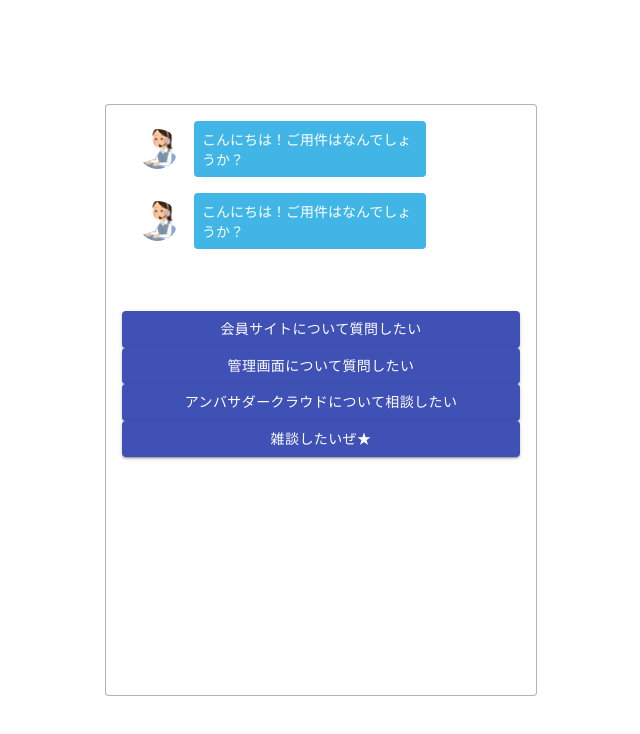
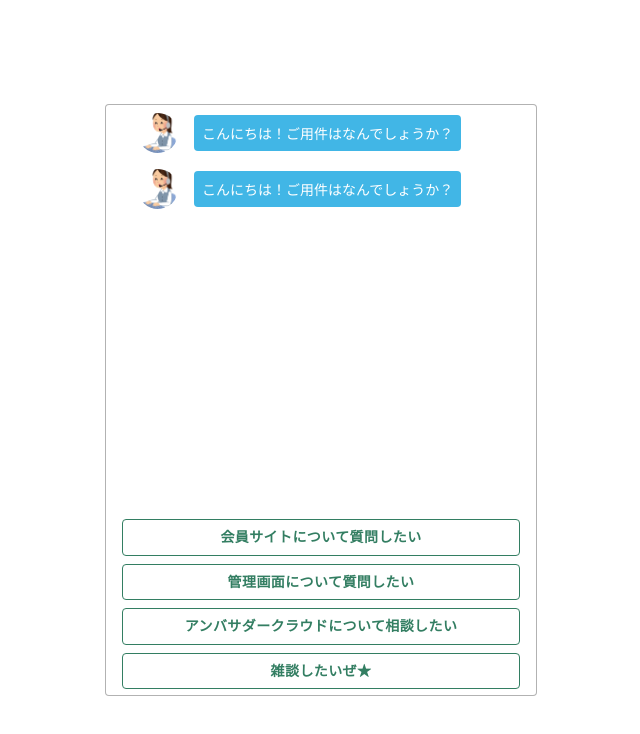
Before and after one commit to kamada-maki/react-firebase-chatbotdemo, a React (Create React App) app: page / in a window 1280 px wide. Shown: the top 734 px of the page, without its empty margins (319-959 px from the left). Built offline with nearby package versions, Linux system fonts and the light colour scheme.

Commit message:
add-chat-answer-css

```diff
--- a/src/components/Answer.jsx
+++ b/src/components/Answer.jsx
@@ -1,16 +1,26 @@
 import React from "react";
+import { makeStyles,createStyles } from "@material-ui/core/styles";
 import Button from '@material-ui/core/Button';
-import { makeStyles } from "@material-ui/core";
 
-const useStyles = makeStyles (() => ({
-  root: {
-  },
-}));
+const useStyles = makeStyles(() =>
+  createStyles({
+    "button": {
+      borderColor: "#337e62",
+      color: "#337e62",
+      fontWeight: 600,
+      marginBottom: '8px',
+      "&:hover": {
+        backgroundColor: "#337e62",
+        color: "#fff"
+      }
+    }
+  })
+);
 
 const Answer = (props) => {
-  // const classes = useStyles();
+  const classes = useStyles();
   return (
-    <Button variant="contained" color = "primary" onClick={()=>props.select(props.content,props.nextId)}>
+    <Button className={classes.button} variant="outlined" onClick={()=>props.select(props.content,props.nextId)}>
       {props.content}
     </Button>
   )
--- a/src/components/Chats.jsx
+++ b/src/components/Chats.jsx
@@ -1,21 +1,23 @@
 import React from "react";
-import { makeStyles } from '@material-ui/core/styles';
+import { makeStyles,createStyles } from '@material-ui/core/styles';
 import List from '@material-ui/core/List';
 import {Chat} from './index'
 
-const useStyles = makeStyles((theme) => ({
-  root: {
-    width: '100%',
-    maxWidth: '36ch',
-    backgroundColor: theme.palette.background.paper,
-  },
-}));
+const useStyles = makeStyles(() => (
+  createStyles({
+    "chats":{
+      height : 400,
+      padding: '0',
+      overflow: 'auto',
+    }
+  })
+));
 
 
 const Chats = (props) =>{
   const classes = useStyles();
   return (
-    <List className={classes.root}>
+    <List className={classes.chats}>
       {props.chats.map((chat,index) => {
         return <Chat text={chat.text} type={chat.type} key={index.toString()} />
       })}
```
